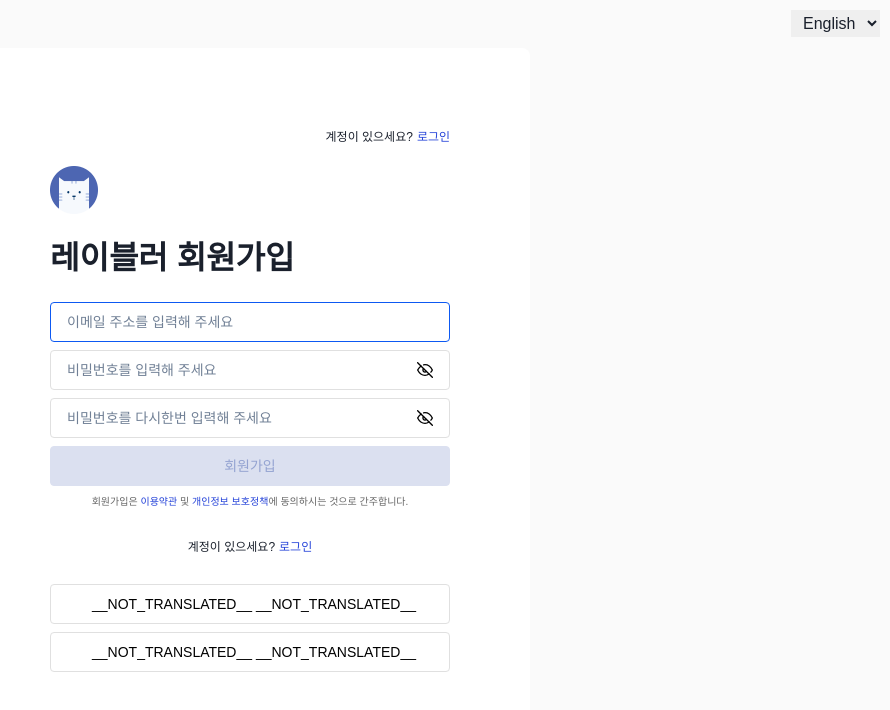
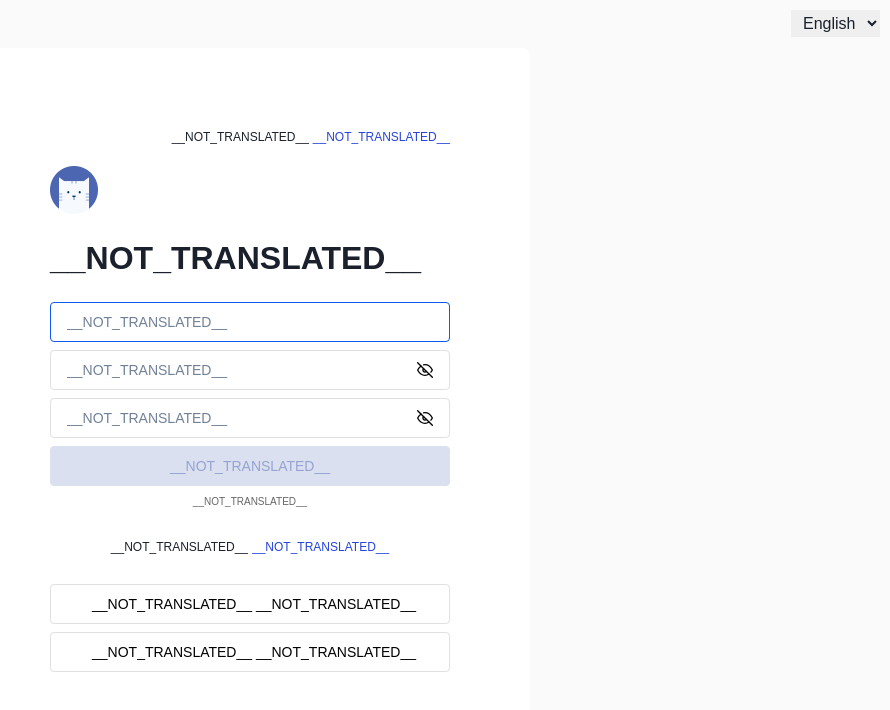
Before and after one commit to Chocobe/-test-nextjs-vercel-deploy, a Next.js app: page /account/signup in a window 1280 px wide. Shown: the top 710 px of the page, without its empty margins (390-1280 px from the left). Built offline with nearby package versions, Linux system fonts and the light colour scheme; a web font is replaced by a local one; what @react-icons/all-files would draw is missing.

Commit message:
SignupPage 에 i18n 적용 #7

```diff
--- a/components/pages/accountPages/SignupPage/SignupPage.tsx
+++ b/components/pages/accountPages/SignupPage/SignupPage.tsx
@@ -28,7 +28,9 @@ import {
     authPageFooterTypeMapper,
 } from '../AuthPageFooter/authPageFooterTypes';
 // styled-components
-import styled from 'styled-components';
+import styled, {
+    useTheme,
+} from 'styled-components';
 // UI components
 import AuthPageHeader from '../AuthPageHeader/AuthPageHeader';
 import AuthPageFooter from '../AuthPageFooter/AuthPageFooter';
@@ -36,6 +38,10 @@ import LabelrInputEmail from '@/components/ui/LabelrInputEmail/LabelrInputEmail'
 import LabelrInputPassword from '@/components/ui/LabelrInputPassword/LabelrInputPassword';
 import LabelrInputConfirm from '@/components/ui/LabelrInputConfirm/LabelrInputConfirm';
 import LabelrButton from '@/components/ui/LabelrButton/LabelrButton';
+// i18n
+import {
+    useTranslation,
+} from 'react-i18next';
 
 const StyledSignupPageRoot = styled.div`
     //
@@ -57,10 +63,6 @@ const StyledSignupPageRoot = styled.div`
             line-height: 16px;
             font-weight: 400;
             text-align: center;
-
-            &-accent {
-                color: ${({ theme }) => theme.colors.indigo[500]};
-            }
         }
 
         .questionMessage {
@@ -99,6 +101,8 @@ function SignupPage() {
     // hook
     const dispatch = useAppDispatch();
     const router = useRouter();
+    const theme = useTheme();
+    const i18next = useTranslation();
 
     // cache
     const routePathForSignin = useMemo(() => {
@@ -163,10 +167,10 @@ function SignupPage() {
         <StyledSignupPageRoot>
             {/* Header */}
             <AuthPageHeader
-                message="계정이 있으세요?"
-                linkText="로그인"
+                message={i18next.t('/account/signup/HEADER__MESSAGE')}
+                linkText={i18next.t('/account/signup/HEADER__LINK_TEXT')}
                 linkHref={routePathForSignin}>
-                {'레이블러 회원가입'}
+                {i18next.t('/account/signup/HEADER__TITLE')}
             </AuthPageHeader>
 
             {/* Body */}
@@ -176,7 +180,7 @@ function SignupPage() {
                         value={email}
                         onChange={onChangeEmail}
                         onIsValid={onIsValidEmail}
-                        placeholder="이메일 주소를 입력해 주세요"
+                        placeholder={i18next.t('/account/signup/BODY__INPUT_EMAIL__PLACEHOLDER')}
                         fluid
                         autofocus />
 
@@ -184,7 +188,7 @@ function SignupPage() {
                         value={password}
                         onChange={onChangePassword}
                         onIsValid={onIsValidPassword}
-                        placeholder="비밀번호를 입력해 주세요"
+                        placeholder={i18next.t('/account/signup/BODY__INPUT_PASSWORD__PLACEHOLDER')}
                         fluid />
 
                     <LabelrInputConfirm
@@ -192,8 +196,8 @@ function SignupPage() {
                         targetValue={password}
                         onChange={onChangePasswordConfirm}
                         onIsValid={onIsValidPasswordConfirm}
-                        invalidMessage="비밀번호가 일치하지 않습니다."
-                        placeholder="비밀번호를 다시한번 입력해 주세요"
+                        invalidMessage={i18next.t('/account/signup/BODY__INPUT_PASSWORD_CONFIRM__INVALID_MESSAGE')}
+                        placeholder={i18next.t('/account/signup/BODY__INPUT_PASSWORD_CONFIRM__PLACEHOLDER')}
                         fluid
                         isEnableMasking />
 
@@ -201,30 +205,25 @@ function SignupPage() {
                         fluid
                         isDisabled={!isValidInputValues}
                         onClick={onClickSignup}>
-                        회원가입
+                        {i18next.t('/account/signup/BODY__SIGNUP_BUTTON')}
                     </LabelrButton>
                 </div>
 
                 <div className="noticeMessage">
-                    회원가입은
-                    <span className="noticeMessage-accent">
-                        &nbsp;이용약관&nbsp;
-                    </span>
-                    및
-                    <span className="noticeMessage-accent">
-                        &nbsp;개인정보 보호정책
-                    </span>
-                    에 동의하시는 것으로 간주합니다.
+                    <span
+                        dangerouslySetInnerHTML={{ __html: i18next.t('/account/signup/BODY__NOTICE_MESSAGE', {
+                            color: theme.colors.indigo[500],
+                        })}} />
                 </div>
 
                 <div className="questionMessage">
-                    계정이 있으세요?
+                    {i18next.t('/account/signup/BODY__SIGNIN_LEADING_MESSAGE')}
                     <Link
                         passHref
                         legacyBehavior
                         href={routePathForSignin}>
                         <a className="questionMessage-link">
-                            로그인
+                            {i18next.t('/account/signup/BODY__BUTTON')}
                         </a>
                     </Link>
                 </div>
--- a/i18n/locales/en/translation.json
+++ b/i18n/locales/en/translation.json
@@ -13,5 +13,16 @@
     "AuthPageFooter/GOOGLE_BUTTON_NAME": "__NOT_TRANSLATED__",
     "AuthPageFooter/APPLE_BUTTON_NAME": "__NOT_TRANSLATED__",
     "LabelrSocialButton/GOOGLE_ICON_ALT": "__NOT_TRANSLATED__",
-    "LabelrSocialButton/APPLE_ICON_ALT": "__NOT_TRANSLATED__"
+    "LabelrSocialButton/APPLE_ICON_ALT": "__NOT_TRANSLATED__",
+    "/account/signup/HEADER__MESSAGE": "__NOT_TRANSLATED__",
+    "/account/signup/HEADER__LINK_TEXT": "__NOT_TRANSLATED__",
+    "/account/signup/HEADER__TITLE": "__NOT_TRANSLATED__",
+    "/account/signup/BODY__INPUT_EMAIL__PLACEHOLDER": "__NOT_TRANSLATED__",
+    "/account/signup/BODY__INPUT_PASSWORD__PLACEHOLDER": "__NOT_TRANSLATED__",
+    "/account/signup/BODY__INPUT_PASSWORD_CONFIRM__INVALID_MESSAGE": "__NOT_TRANSLATED__",
+    "/account/signup/BODY__INPUT_PASSWORD_CONFIRM__PLACEHOLDER": "__NOT_TRANSLATED__",
+    "/account/signup/BODY__SIGNUP_BUTTON": "__NOT_TRANSLATED__",
+    "/account/signup/BODY__NOTICE_MESSAGE": "__NOT_TRANSLATED__",
+    "/account/signup/BODY__SIGNIN_LEADING_MESSAGE": "__NOT_TRANSLATED__",
+    "/account/signup/BODY__BUTTON": "__NOT_TRANSLATED__"
 }
--- a/i18n/locales/ko/translation.json
+++ b/i18n/locales/ko/translation.json
@@ -13,5 +13,16 @@
     "AuthPageFooter/GOOGLE_BUTTON_NAME": "구글 계정으로",
     "AuthPageFooter/APPLE_BUTTON_NAME": "애플 계정으로",
     "LabelrSocialButton/GOOGLE_ICON_ALT": "Google 로그인",
-    "LabelrSocialButton/APPLE_ICON_ALT": "Apple 로그인"
+    "LabelrSocialButton/APPLE_ICON_ALT": "Apple 로그인",
+    "/account/signup/HEADER__MESSAGE": "계정이 있으세요?",
+    "/account/signup/HEADER__LINK_TEXT": "로그인",
+    "/account/signup/HEADER__TITLE": "레이블러 회원가입",
+    "/account/signup/BODY__INPUT_EMAIL__PLACEHOLDER": "이메일 주소를 입력해 주세요",
+    "/account/signup/BODY__INPUT_PASSWORD__PLACEHOLDER": "비밀번호를 입력해 주세요",
+    "/account/signup/BODY__INPUT_PASSWORD_CONFIRM__INVALID_MESSAGE": "비밀번호가 일치하지 않습니다.",
+    "/account/signup/BODY__INPUT_PASSWORD_CONFIRM__PLACEHOLDER": "비밀번호를 다시한번 입력해 주세요",
+    "/account/signup/BODY__SIGNUP_BUTTON": "회원가입",
+    "/account/signup/BODY__NOTICE_MESSAGE": "회원가입은 <span style='color: {{color}}'>&nbsp;이용약관&nbsp;</span> 및 <span style='color: {{color}}'>&nbsp;개인정보 보호정책</span>에 동의하시는 것으로 간주합니다.",
+    "/account/signup/BODY__SIGNIN_LEADING_MESSAGE": "계정이 있으세요?",
+    "/account/signup/BODY__BUTTON": "로그인"
 }
```
